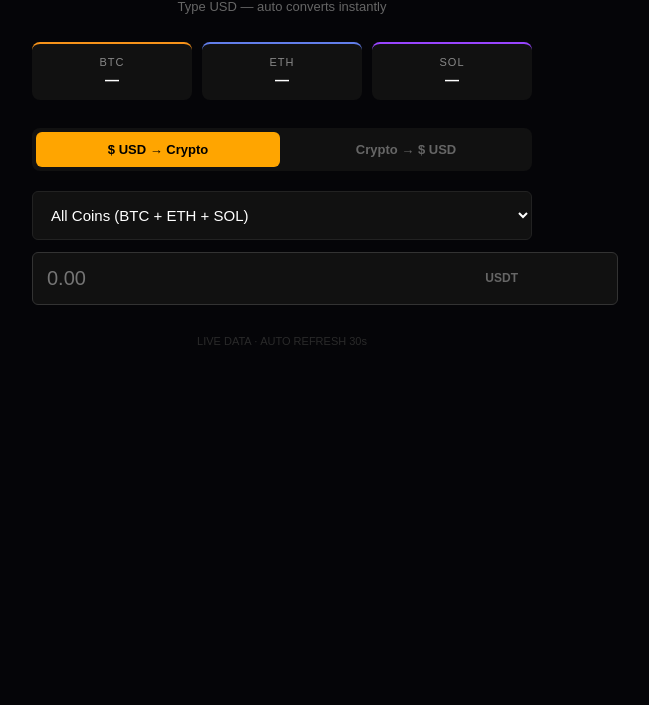
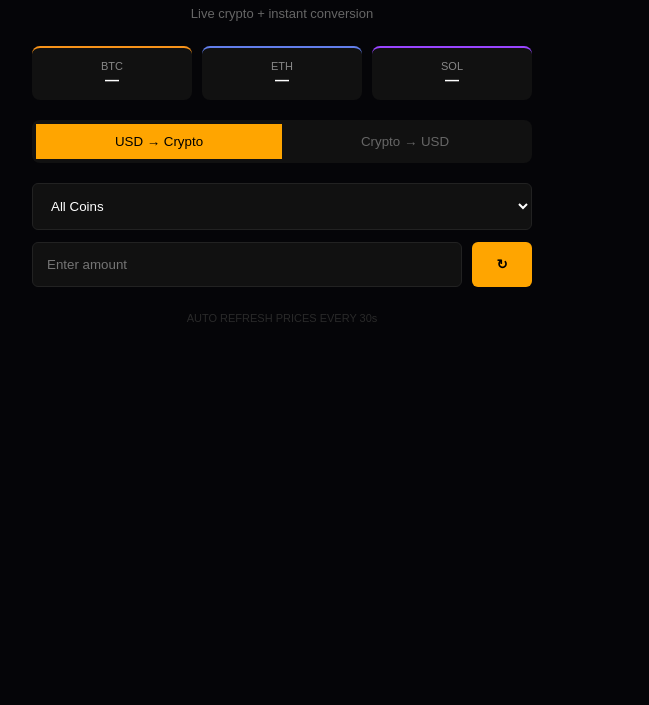
Before and after one commit to h2odev7/crypto-cal, a plain HTML site: page index.html in a window 1280 px wide. Shown: the part 95-800 px from the top of the page, without its empty margins (358-1007 px from the left). Drawn offline with Linux system fonts and the light colour scheme; no server answers.

Commit message:
Refactor HTML structure and styling for clarity

```diff
--- a/index.html
+++ b/index.html
@@ -12,34 +12,36 @@ body {
   background: #050508;
   color: #fff;
 }
+
 .container {
   max-width: 500px;
   margin: auto;
   padding: 30px 20px;
 }
+
 h1 {
   text-align: center;
   margin-bottom: 6px;
-  font-size: 28px;
   letter-spacing: 2px;
 }
+
 .subtitle {
   text-align: center;
   color: #666;
   font-size: 13px;
-  margin-bottom: 28px;
+  margin-bottom: 25px;
 }
 
 /* Ticker */
 .ticker {
   display: flex;
   gap: 10px;
-  margin-bottom: 28px;
+  margin-bottom: 20px;
 }
 .ticker-item {
   flex: 1;
   background: #111;
-  padding: 12px 8px;
+  padding: 12px;
   border-radius: 8px;
   text-align: center;
   border-top: 2px solid #222;
@@ -47,11 +49,10 @@ h1 {
 .ticker-item.btc { border-top-color: #f7931a; }
 .ticker-item.eth { border-top-color: #627eea; }
 .ticker-item.sol { border-top-color: #9945ff; }
+
 .ticker-symbol {
   font-size: 11px;
   color: #888;
-  letter-spacing: 1px;
-  margin-bottom: 4px;
 }
 .ticker-price {
   font-size: 14px;
@@ -65,17 +66,13 @@ h1 {
   border-radius: 8px;
   padding: 4px;
   margin-bottom: 20px;
-  gap: 4px;
 }
 .mode-btn {
   flex: 1;
   padding: 10px;
   border: none;
-  border-radius: 6px;
   background: transparent;
   color: #666;
-  font-size: 13px;
-  font-weight: bold;
   cursor: pointer;
 }
 .mode-btn.active {
@@ -83,7 +80,35 @@ h1 {
   color: #000;
 }
 
-/* Select */
+/* Inputs layout */
+.input-row {
+  display: flex;
+  gap: 10px;
+  margin-bottom: 12px;
+}
+
+.input-row input {
+  flex: 1;
+  padding: 14px;
+  background: #111;
+  border: 1px solid #222;
+  color: #fff;
+  border-radius: 6px;
+}
+
+#recalcBtn {
+  width: 60px;
+  background: orange;
+  border: none;
+  border-radius: 6px;
+  color: #000;
+  font-weight: bold;
+  cursor: pointer;
+}
+#recalcBtn:hover {
+  opacity: 0.9;
+}
+
 select {
   width: 100%;
   padding: 14px;
@@ -92,31 +117,6 @@ select {
   border: 1px solid #222;
   color: #fff;
   border-radius: 6px;
-  font-size: 15px;
-}
-
-/* Input */
-.input-wrap {
-  position: relative;
-  margin-bottom: 14px;
-}
-.input-wrap input {
-  width: 100%;
-  padding: 14px 70px 14px 14px;
-  background: #111;
-  border: 1px solid #333;
-  color: #fff;
-  border-radius: 6px;
-  font-size: 20px;
-}
-.input-unit {
-  position: absolute;
-  right: 14px;
-  top: 50%;
-  transform: translateY(-50%);
-  color: #666;
-  font-size: 12px;
-  font-weight: bold;
 }
 
 /* Result */
@@ -128,12 +128,13 @@ select {
   display: none;
 }
 .result.visible { display: block; }
+
 .result-main {
-  font-size: 32px;
+  font-size: 28px;
   font-weight: bold;
   color: #22c55e;
-  margin-bottom: 6px;
 }
+
 .row {
   display: flex;
   justify-content: space-between;
@@ -142,7 +143,7 @@ select {
 
 .footer {
   text-align: center;
-  margin-top: 30px;
+  margin-top: 25px;
   font-size: 11px;
   color: #2a2a2a;
 }
@@ -150,46 +151,50 @@ select {
 </head>
 
 <body>
+
 <div class="container">
 
 <h1>CRYPTO CALC</h1>
-<p class="subtitle">Type USD — auto converts instantly</p>
+<p class="subtitle">Live crypto + instant conversion</p>
 
+<!-- Ticker -->
 <div class="ticker">
   <div class="ticker-item btc">
     <div class="ticker-symbol">BTC</div>
-    <div class="ticker-price" id="btc-price">—</div>
+    <div class="ticker-price" id="btc">—</div>
   </div>
   <div class="ticker-item eth">
     <div class="ticker-symbol">ETH</div>
-    <div class="ticker-price" id="eth-price">—</div>
+    <div class="ticker-price" id="eth">—</div>
   </div>
   <div class="ticker-item sol">
     <div class="ticker-symbol">SOL</div>
-    <div class="ticker-price" id="sol-price">—</div>
+    <div class="ticker-price" id="sol">—</div>
   </div>
 </div>
 
+<!-- Mode -->
 <div class="mode-toggle">
-  <button class="mode-btn active" onclick="setMode('usd')" id="btn-usd">$ USD → Crypto</button>
-  <button class="mode-btn" onclick="setMode('crypto')" id="btn-crypto">Crypto → $ USD</button>
+  <button class="mode-btn active" id="usdBtn" onclick="setMode('usd')">USD → Crypto</button>
+  <button class="mode-btn" id="cryptoBtn" onclick="setMode('crypto')">Crypto → USD</button>
 </div>
 
 <select id="coin" onchange="clearResult()">
-  <option value="all">All Coins (BTC + ETH + SOL)</option>
-  <option value="btc">Bitcoin (BTC)</option>
-  <option value="eth">Ethereum (ETH)</option>
-  <option value="sol">Solana (SOL)</option>
+  <option value="all">All Coins</option>
+  <option value="btc">Bitcoin</option>
+  <option value="eth">Ethereum</option>
+  <option value="sol">Solana</option>
 </select>
 
-<div class="input-wrap">
-  <input type="number" id="amount" placeholder="0.00" oninput="autoConvert()" />
-  <span class="input-unit" id="input-unit">USDT</span>
+<!-- Input + Recalc -->
+<div class="input-row">
+  <input type="number" id="amount" placeholder="Enter amount" oninput="autoConvert()">
+  <button id="recalcBtn" onclick="convert()">↻</button>
 </div>
 
-<div class="result" id="result-box"></div>
+<div class="result" id="result"></div>
 
-<p class="footer">LIVE DATA · AUTO REFRESH 30s</p>
+<p class="footer">AUTO REFRESH PRICES EVERY 30s</p>
 
 </div>
 
@@ -198,7 +203,7 @@ let prices = {};
 let mode = "usd";
 let timer;
 
-/* FETCH PRICES */
+/* LIVE PRICES */
 async function loadPrices() {
   try {
     const res = await fetch(
@@ -211,6 +216,7 @@ async function loadPrices() {
       eth: data.ethereum.usd,
       sol: data.solana.usd
     };
+
   } catch {
     const [btc, eth, sol] = await Promise.all([
       fetch("https://api.coincap.io/v2/assets/bitcoin"),
@@ -228,22 +234,22 @@ async function loadPrices() {
   updateTicker();
 }
 
-/* UPDATE TICKER */
+/* UPDATE */
 function updateTicker() {
-  document.getElementById("btc-price").textContent = "$" + prices.btc.toLocaleString();
-  document.getElementById("eth-price").textContent = "$" + prices.eth.toLocaleString();
-  document.getElementById("sol-price").textContent = "$" + prices.sol.toLocaleString();
+  document.getElementById("btc").textContent = "$" + prices.btc.toLocaleString();
+  document.getElementById("eth").textContent = "$" + prices.eth.toLocaleString();
+  document.getElementById("sol").textContent = "$" + prices.sol.toLocaleString();
 }
 
-/* MODE SWITCH */
+/* MODE */
 function setMode(m) {
   mode = m;
-  document.getElementById("btn-usd").classList.toggle("active", m==="usd");
-  document.getElementById("btn-crypto").classList.toggle("active", m==="crypto");
+  document.getElementById("usdBtn").classList.toggle("active", m==="usd");
+  document.getElementById("cryptoBtn").classList.toggle("active", m==="crypto");
   clearResult();
 }
 
-/* AUTO CONVERT */
+/* AUTO */
 function autoConvert() {
   clearTimeout(timer);
   timer = setTimeout(convert, 300);
@@ -280,7 +286,7 @@ function convert() {
     }
   }
 
-  const box = document.getElementById("result-box");
+  const box = document.getElementById("result");
   box.innerHTML = html;
   box.classList.add("visible");
 }
@@ -293,7 +299,7 @@ function row(name, value, sym) {
 }
 
 function clearResult() {
-  document.getElementById("result-box").classList.remove("visible");
+  document.getElementById("result").classList.remove("visible");
 }
 
 /* INIT */
```
